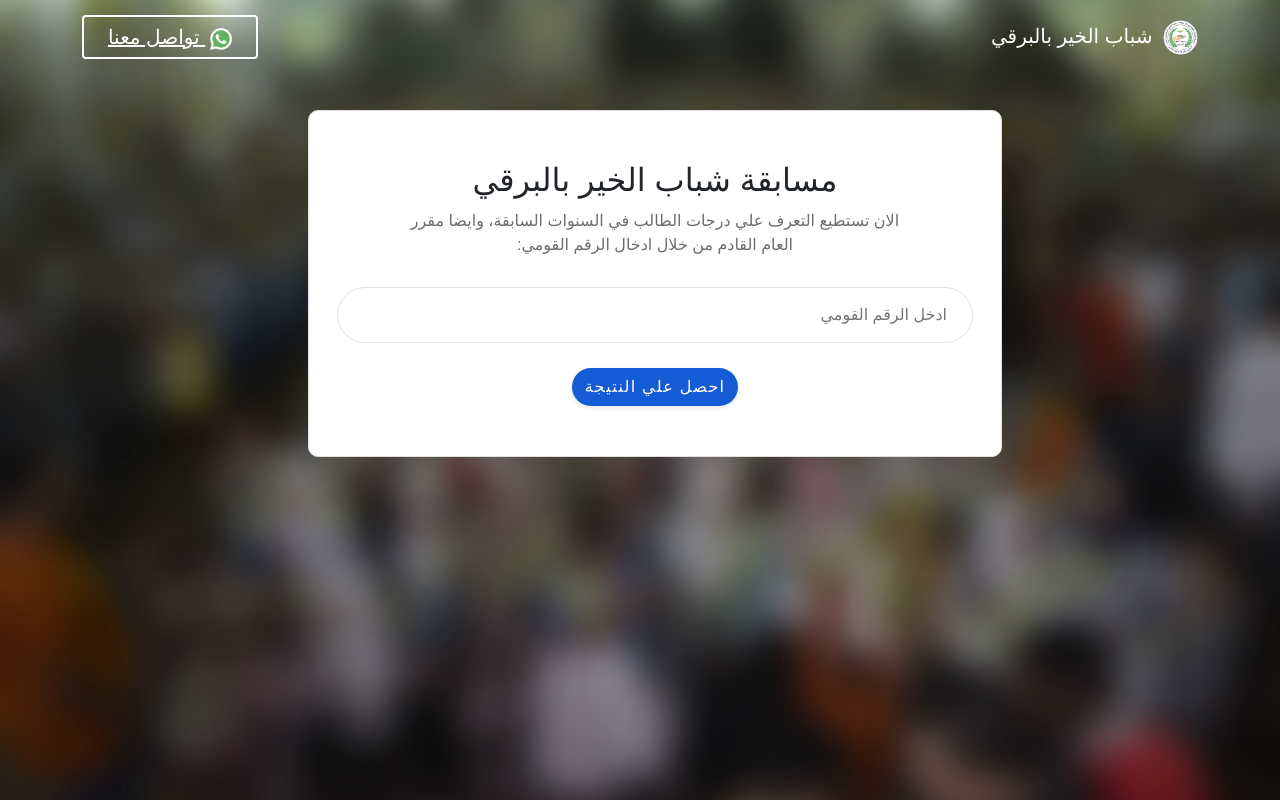
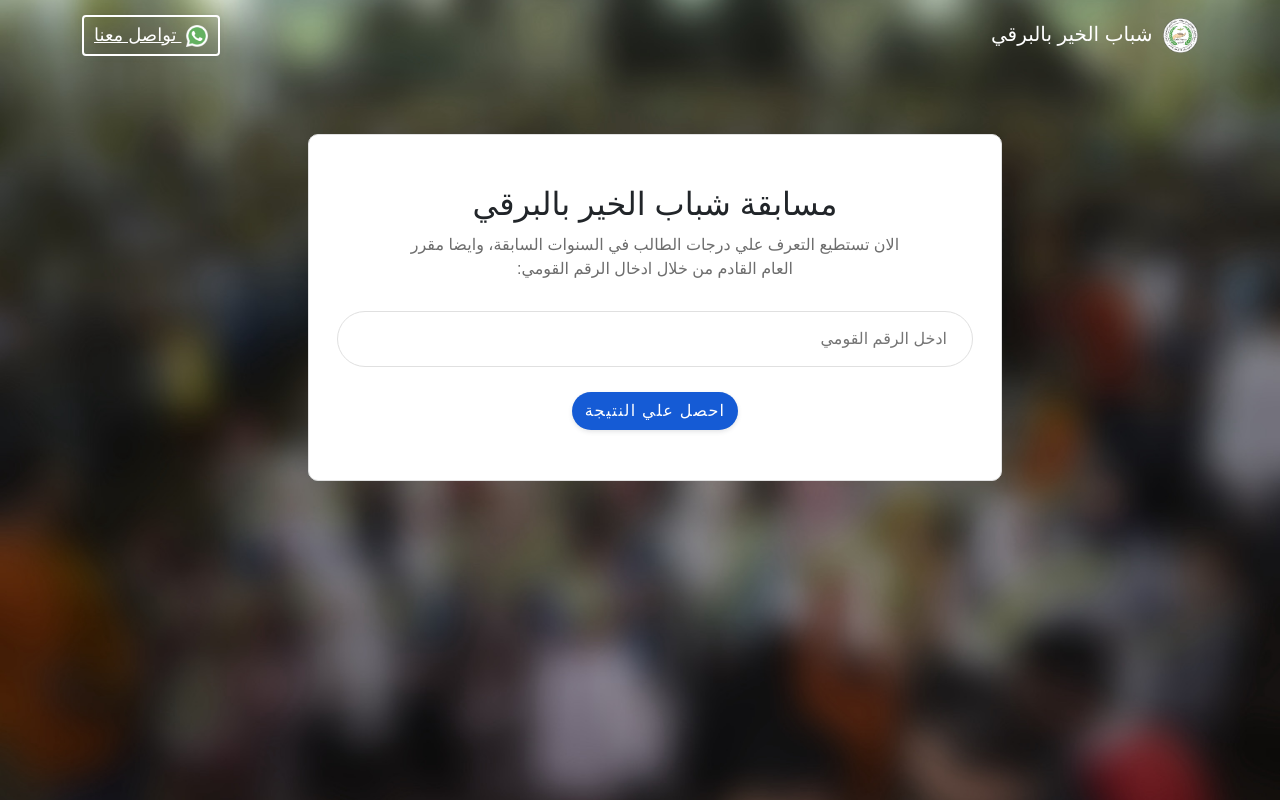
Before and after one commit to tariqhosny/Shabab-Elkhier, a Django app: page /result in a window 1280 px wide. Run offline with Django 4.2, Linux system fonts and the light colour scheme; some libraries are stand-ins or nearby versions.

Commit message:
update the spaces of the nav-bar

```diff
--- a/templates/includes/base.html
+++ b/templates/includes/base.html
@@ -29,12 +29,12 @@
           }
 
         .left-navbar-button {
-            font-size:20px;
+            font-size:18px;
             float:left;
             margin-right:40px;
             background:transparent;
             forground:white;
-            padding: 5px 24px;
+            padding: 5px 10px;
             border: 1px solid transparent;
             border-radius: 4px;
             border-color:white;
--- a/templates/landing/result-form.html
+++ b/templates/landing/result-form.html
@@ -7,6 +7,7 @@
     <body>
       <!-- ========================= contact-section start ========================= -->
       <section id="contact" class="contact-section background">
+        <br>
         <div class="container">
           <div class="col-xl-8 center-horizontal">
             <div class="contact-form-wrapper">
--- a/templates/registration/registration-form.html
+++ b/templates/registration/registration-form.html
@@ -8,6 +8,7 @@
     <body>
       <!-- ========================= contact-section start ========================= -->
       <section id="contact" class="contact-section background">
+        <br>
         <div class="container">
           {% if sucessSubmit == True %}
             {% include 'registration/registration-form-success.html' %}
```
